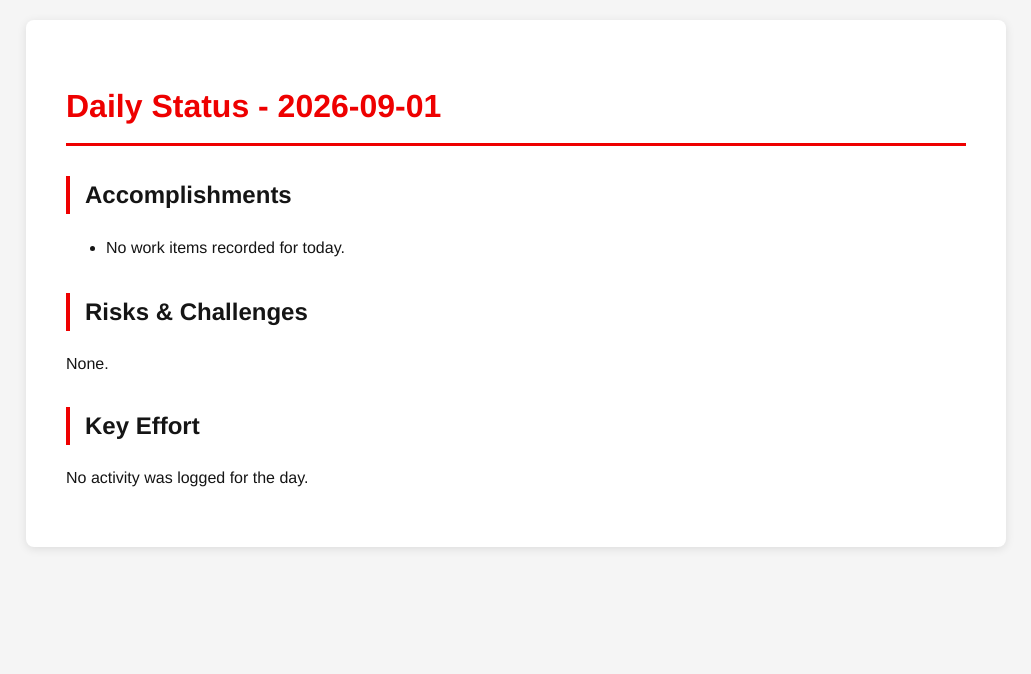
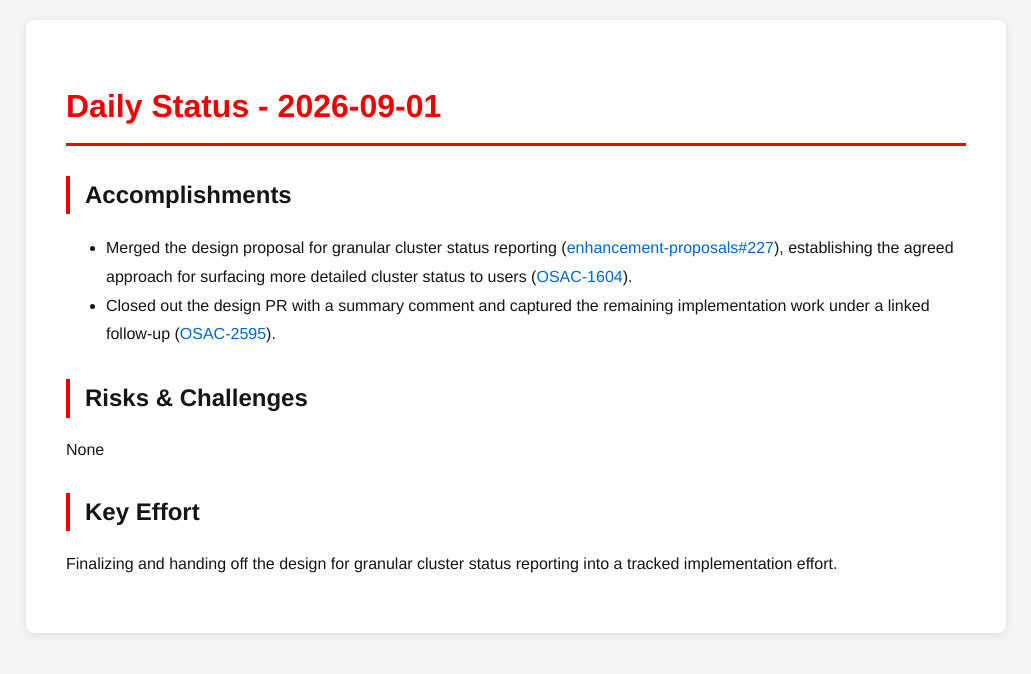
Before and after one commit to tzvatot/daily-status, a Jekyll site: the page built from 2026-09-01.md, in a window 1280 px wide. Shown: the top 674 px of the page, without its empty margins (124-1155 px from the left). Built offline with Jekyll 4.4.1, drawn with Linux system fonts in a browser that asks for light colours.

Commit message:
Daily status update - 2026-09-01

```diff
--- a/2026-09-01.md
+++ b/2026-09-01.md
@@ -7,10 +7,11 @@ date: 2026-09-01
 # Daily Status - 2026-09-01
 
 ## Accomplishments
-- No work items recorded for today.
+- Merged the design proposal for granular cluster status reporting ([enhancement-proposals#227](https://github.com/osac-project/enhancement-proposals/pull/227)), establishing the agreed approach for surfacing more detailed cluster status to users ([OSAC-1604](https://redhat.atlassian.net/browse/OSAC-1604)).
+- Closed out the design PR with a summary comment and captured the remaining implementation work under a linked follow-up ([OSAC-2595](https://redhat.atlassian.net/browse/OSAC-2595)).
 
 ## Risks & Challenges
-None.
+None
 
 ## Key Effort
-No activity was logged for the day.
+Finalizing and handing off the design for granular cluster status reporting into a tracked implementation effort.
```
